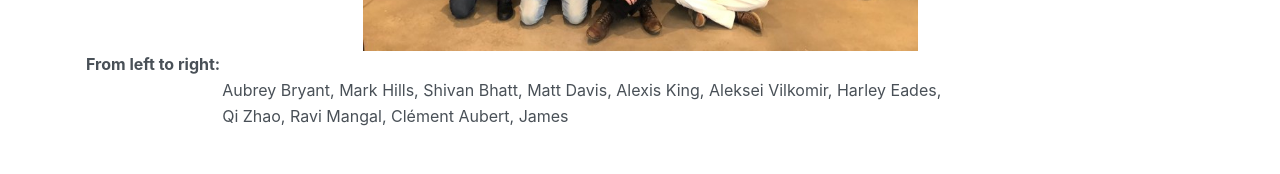
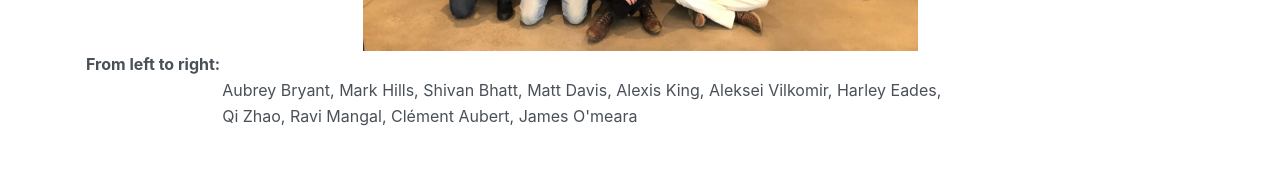
Before and after one commit to the-au-forml-lab/SERPL2019, a Jekyll site: the page built from programme.md, in a window 1280 px wide. Shown: the part 1696-1870 px from the top of the page. Built offline with Jekyll 4.4.1, drawn with Linux system fonts in a browser that asks for light colours.

Commit message:
Fixing a name.

```diff
--- a/programme.md
+++ b/programme.md
@@ -56,7 +56,7 @@ SERPL Programme on May 11, 2019:
     </tr>
     <tr>
     <td></td>
-    <td>Qi Zhao, Ravi Mangal, Clément Aubert, James</td>
+    <td>Qi Zhao, Ravi Mangal, Clément Aubert, James O'meara</td>
   </tr>
 </table>
 </div>
```
